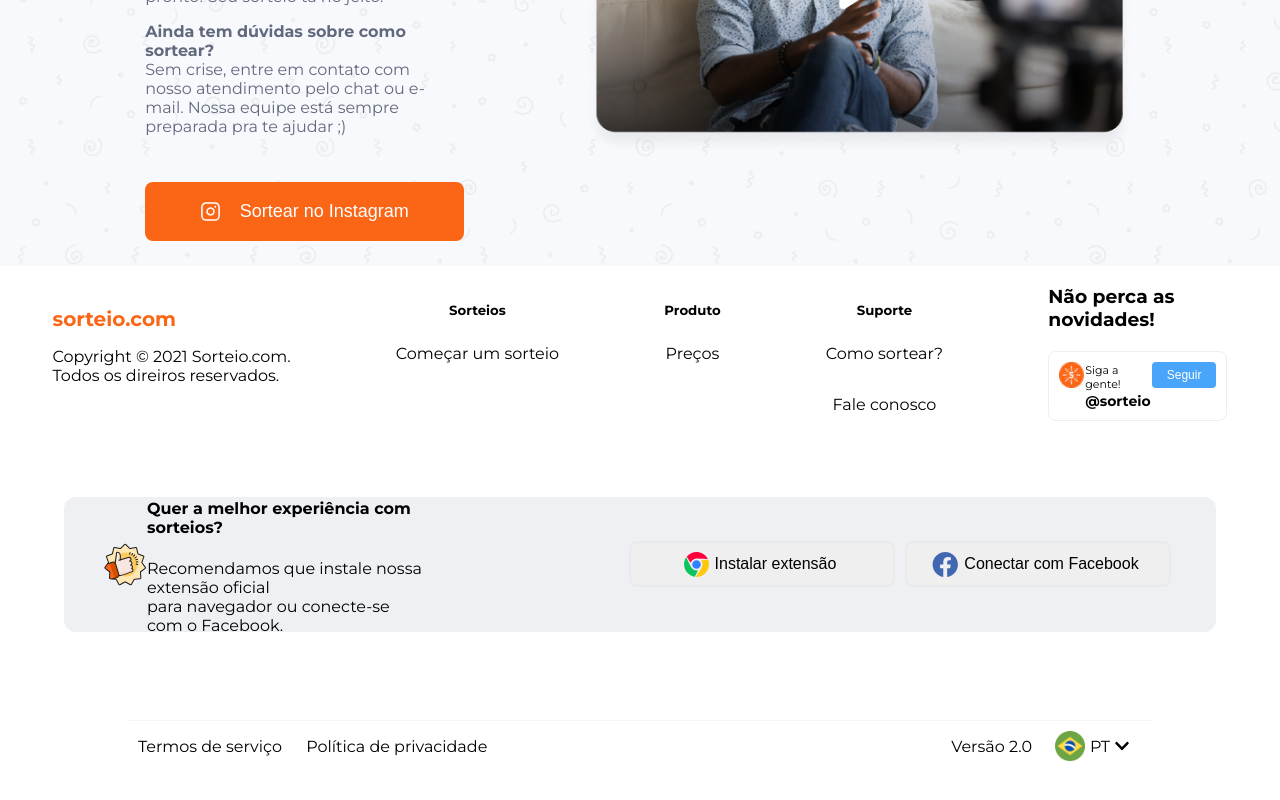
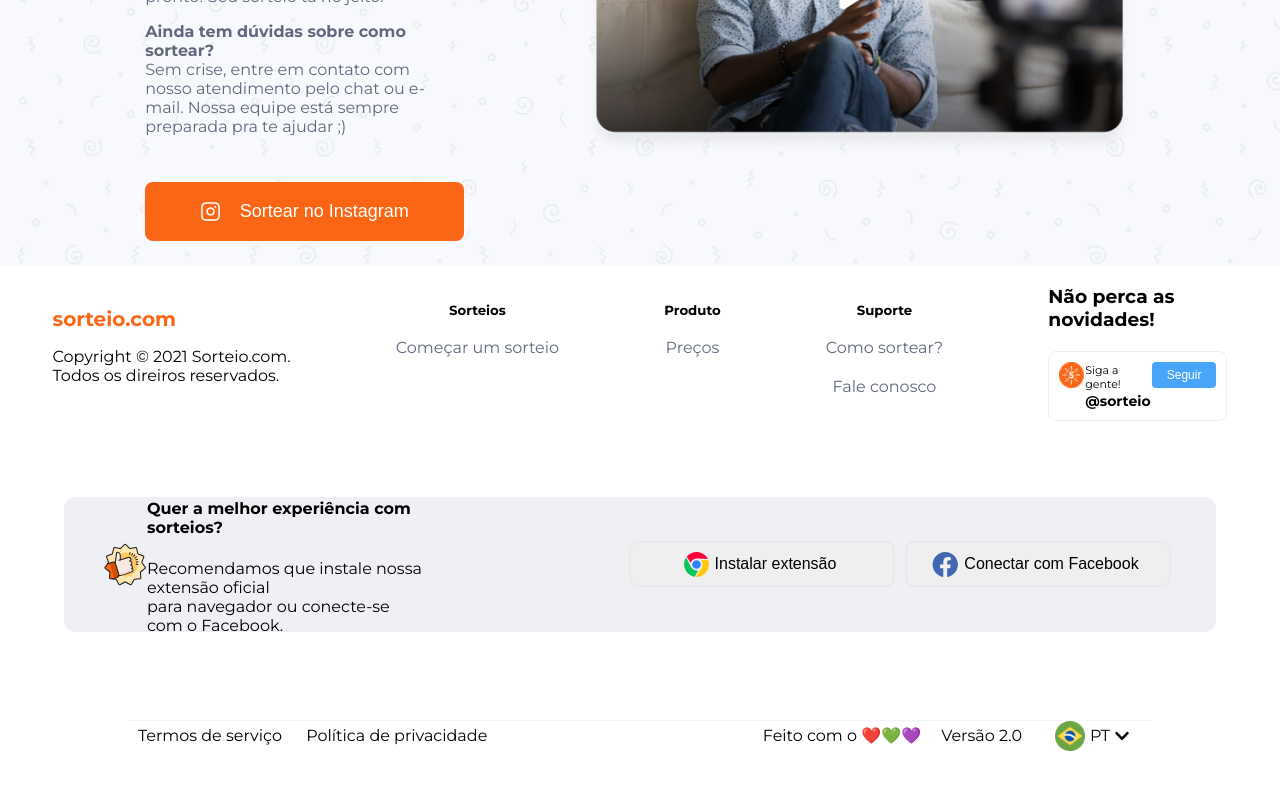
Before and after one commit to offpepe/dlweb-tests, a Next.js app: page / in a window 1280 px wide. Shown: the part 5757-6557 px from the top of the page. Built offline with nearby package versions, Linux system fonts and the light colour scheme.

Commit message:
feat: external link in footer

```diff
--- a/components/Footer.jsx
+++ b/components/Footer.jsx
@@ -12,16 +12,16 @@
                 </div>
                 <div className={ style.FooterTopic }>
                     <h5> Sorteios </h5>
-                    <p> Começar um sorteio </p>
+                    <a href="https://sorteio.com/"> Começar um sorteio </a>
                 </div>
                 <div className={ style.FooterTopic }>
                     <h5> Produto </h5>
-                    <p> Preços </p>
+                    <a href="#preços"> Preços </a>
                 </div>
                 <div className={ style.FooterTopic }>
                     <h5> Suporte </h5>
-                    <p> Como sortear? </p>
-                    <p> Fale conosco </p>
+                    <a href="#como-sortear"> Como sortear? </a>
+                    <a href="mailto:contato@sorteiogram.com"> Fale conosco </a>
                 </div>
                 <div className={ style.followUs } >
                     <h3>Não perca as novidades!</h3>
@@ -34,7 +34,7 @@
                             <h5> @sorteio </h5>
                         </div>
                         <div>
-                            <button> Seguir </button>
+                            <button onClick={ () => window.open('https://www.instagram.com/sorteiogram/') }> Seguir </button>
                         </div>
                     </div>
                 </div>
@@ -52,13 +52,13 @@
                     </div>
                   </div>
                   <div>
-                      <button>
+                      <button onClick={ () => window.open('https://chrome.google.com/webstore/detail/sorteiocom/gjpkngahkcdfjnelojifgmdjfocdllne') }>
                           <div className={ style.FooterExtentionBtnCtt }>
                           <Image src="/chrome.svg" width="27px" height="27px" alt="chrome icon" />
                           <h5> Instalar extensão </h5>
                           </div>
                       </button>
-                      <button>
+                      <button onClick={ () => window.open('https://www.facebook.com/v2.3/dialog/oauth?app_id=2677253322537762&auth_type=&cbt=1636429955403&channel_url=https%3A%2F%2Fstaticxx.facebook.com%2Fx%2Fconnect%2Fxd_arbiter%2F%3Fversion%3D46%23cb%3Df8b999f79b7dec%26domain%3Dsorteio.com%26is_canvas%3Dfalse%26origin%3Dhttps%253A%252F%252Fsorteio.com%252Fff544405baa4a%26relation%3Dopener&client_id=2677253322537762&display=popup&domain=sorteio.com&e2e=%7B%7D&fallback_redirect_uri=https%3A%2F%2Fsorteio.com%2Finstagram&locale=en_US&logger_id=f18e8eccb8dac1&origin=1&redirect_uri=https%3A%2F%2Fstaticxx.facebook.com%2Fx%2Fconnect%2Fxd_arbiter%2F%3Fversion%3D46%23cb%3Df8c55763a5137c%26domain%3Dsorteio.com%26is_canvas%3Dfalse%26origin%3Dhttps%253A%252F%252Fsorteio.com%252Fff544405baa4a%26relation%3Dopener%26frame%3Df1cd10ac692ec3c&response_type=token%2Csigned_request%2Cgraph_domain&return_scopes=false&scope=public_profile%2C%20email%2C%20instagram_basic%2C%20pages_show_list&sdk=joey&version=v2.3') }>
                           <div className={ style.FooterExtentionBtnCtt }>
                           <Image src="/facebook.svg" width="27px" height="27px" alt="chrome icon" />
                           <h5> Conectar com Facebook </h5>
@@ -70,10 +70,11 @@
             <section className={ style.FooterTail }>
                 <div className={ style.FooterTailCtt }>
                     <div className={ style.FooterTailCttL } >
-                        <a href=""> Termos de serviço </a>
-                        <a href=""> Política de privacidade </a>
+                        <a href="https://old.sorteio.com/termos-de-uso.html"> Termos de serviço </a>
+                        <a href="https://old.sorteio.com/termos-de-uso.html"> Política de privacidade </a>
                     </div>
                     <div className={ style.FooterTailCttR }>
+                        <p> Feito com o ❤️💚💜 </p>
                         <p> Versão 2.0 </p>
                         <LanguagesDropdown />
                     </div>
--- a/styles/Footer.module.css
+++ b/styles/Footer.module.css
@@ -11,6 +11,17 @@
     flex-direction: column;
     height: 163px;
     padding-top: 20px;
+}
+
+.FooterTopic a {
+    color: #62697E;
+    margin: 10px 0;
+    text-align: center;
+}
+
+.FooterTopic a:hover {
+    color: #FA6615;
+    text-decoration: underline #FA6615;
 }
 
 .FooterCopyRights h4{
@@ -124,9 +135,17 @@
 .FooterTailCtt a {
     margin: 0 10px;
 }
+.FooterTailCtt a:hover {
+    color: #FA6615;
+    text-decoration: underline #FA6615;
+}
 
 .FooterTailCttR {
     align-items: center;
     display: flex;
     justify-content: space-between;
 }
+
+.FooterTailCttR p{
+    margin: 0 10px
+}
```
